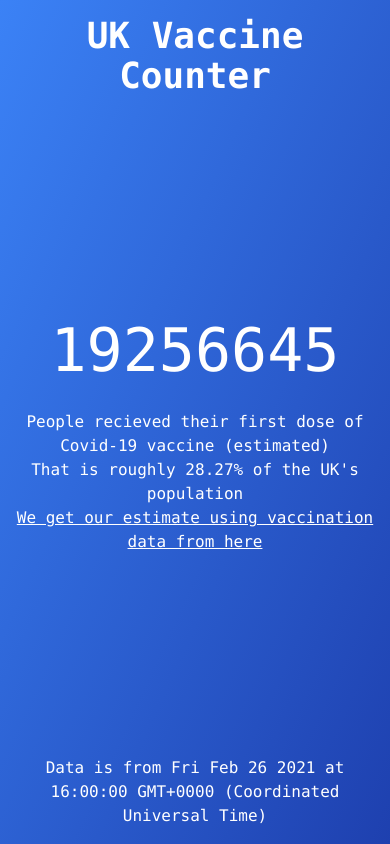
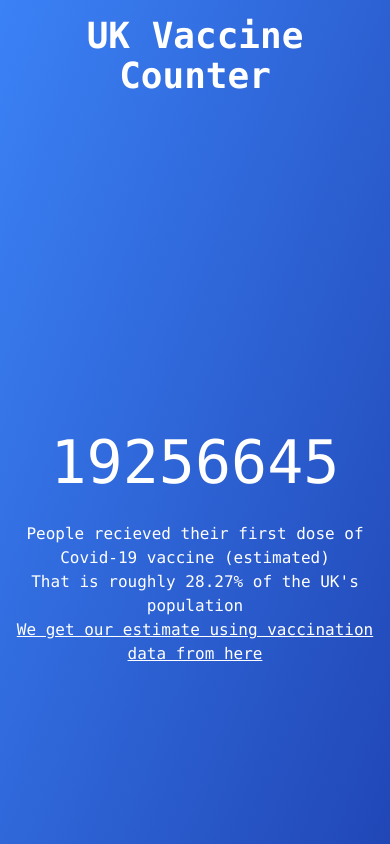
Before and after one commit to GeorgeElliott/VaccineCounter, a React (Create React App) app: page / in a window 390 px wide. Shown: the top 844 px of the page. Built offline with nearby package versions, Linux system fonts and the light colour scheme.

Commit message:
Adjust styles to f

```diff
--- a/public/index.html
+++ b/public/index.html
@@ -25,7 +25,7 @@
     -->
     <title>Vaccine Counter UK</title>
   </head>
-  <body>
+  <body class="bg-gradient-to-tl from-blue-800 to-blue-500 text-white font-mono flex flex-col min-h-screen">
     <noscript>You need to enable JavaScript to run this app.</noscript>
     <div id="root"></div>
     <!--
--- a/src/App.js
+++ b/src/App.js
@@ -49,16 +49,16 @@ class App extends React.Component {
     if (!this.state.loading) {
       return (
         <div>
-          <h2 className="text-center text-6xl md:text-8xl leading-loose hover:animate-pulse">
+          <h2 className="text-center text-6xl leading-loose md:text-8xl hover:animate-pulse">
             {Math.round(this.state.caseCount)}
           </h2>
-          <p className="text-center">
+          <p className="text-center xs:px-2">
             People recieved their first dose of Covid-19 vaccine (estimated)
           </p>
-          <p className="text-center">
+          <p className="text-center xs:px-2">
             That is roughly {this.state.percentageOfPopulation.toFixed(2)}% of the UK's population
           </p>
-          <p className="text-center">
+          <p className="text-center  xs:px-2">
             <a
               className="underline"
               target="_blank"
@@ -81,8 +81,8 @@ class App extends React.Component {
 
   render() {
     return (
-      <div className="bg-gradient-to-tl from-blue-800 to-blue-500 text-white font-mono">
-        <header className="absolute w-full mx-auto p-4 flex flex-row justify-center">
+      <div>
+        <header className="w-full mx-auto p-4 md:absolute">
           <nav>
             <a href="/">
               <h1 className="text-center text-4xl font-bold">
@@ -91,10 +91,10 @@ class App extends React.Component {
             </a>
           </nav>
         </header>
-        <main className=" flex h-screen flex-row justify-center items-center">
+        <main className="flex h-screen flex-row justify-center items-center flex-grow">
           {this.renderContent()}
         </main>
-        <footer className="absolute bottom-0 left-0 w-full mx-auto p-4 flex flex-row justify-center items-center text-center">
+        <footer className="md:absolute md:bottom-0 w-full p-4 mx-auto text-center">
           Data is from {this.state.dateUpdated.toDateString()} at{" "}
           {this.state.dateUpdated.toTimeString()}
         </footer>
```
